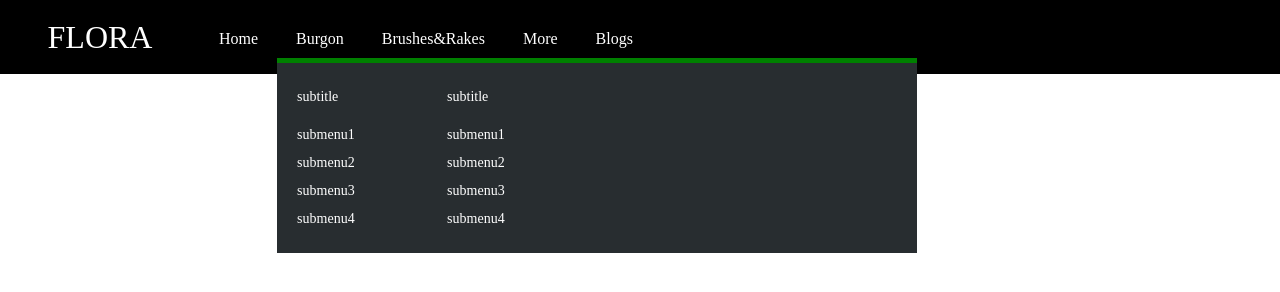
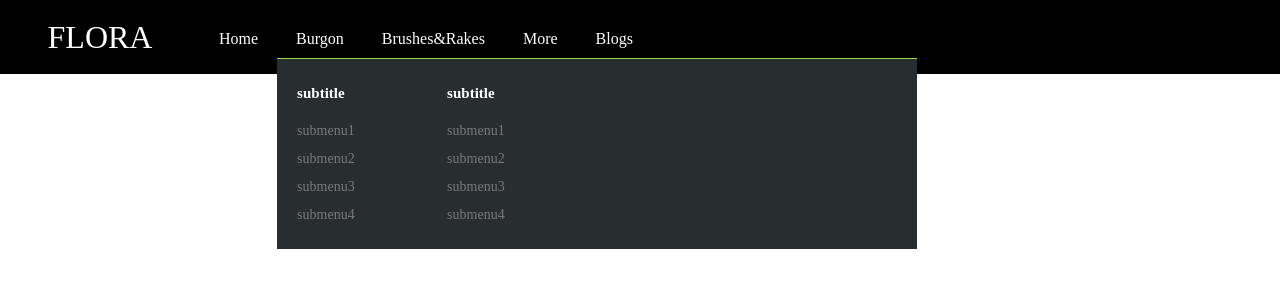
Before and after one commit to whalfk220/whalfk220.github.io, a plain HTML site: page index.html in a window 1280 px wide. Drawn offline with Linux system fonts and the light colour scheme.

Commit message:
메뉴스타일수정

```diff
--- a/css/style.css
+++ b/css/style.css
@@ -10,11 +10,12 @@ width: 200px; text-align: center; color: #fff; font-weight: normal;}
 .category { height: 74px; float: left; margin-top: 19px;}
 .category > li { float: left; position: relative; }
 .category > li > a { color: #fff; padding:19px; height: 39px; line-height: 39px;}
-.category > li:hover { background-color:green; }
+.category > li:hover { background-color:#96da47; }
 
-.sub { background-color:#282d30; padding: 20px; position: absolute; top: 100%; left: 0; width: 600px; border-top:5px solid green; }
+.sub { background-color:#282d30; padding: 20px; position: absolute; top: 100%; left: 0; width: 600px; border-top:1px solid #96da47; }
 .submenu { float: left; width: 25%; }
 .submenu li {  }
-.submenu li a { color: #fff; display: block; height: 28px; line-height: 28px; font-size: 14px; }
+.submenu li a { color: #787878; display: block; height: 28px; line-height: 28px; font-size: 14px; }
 .submenu li a:hover { color: #96da47; }
-.submenu li.subtitle { color: #fff; font-size: 15px; margin-bottom: 10px; }
+.submenu li.subtitle a:hover { color: #96da47; }
+.submenu li.subtitle a{ color: #fff; font-size: 15px; margin-bottom: 10px; font-weight: bold; }
```
